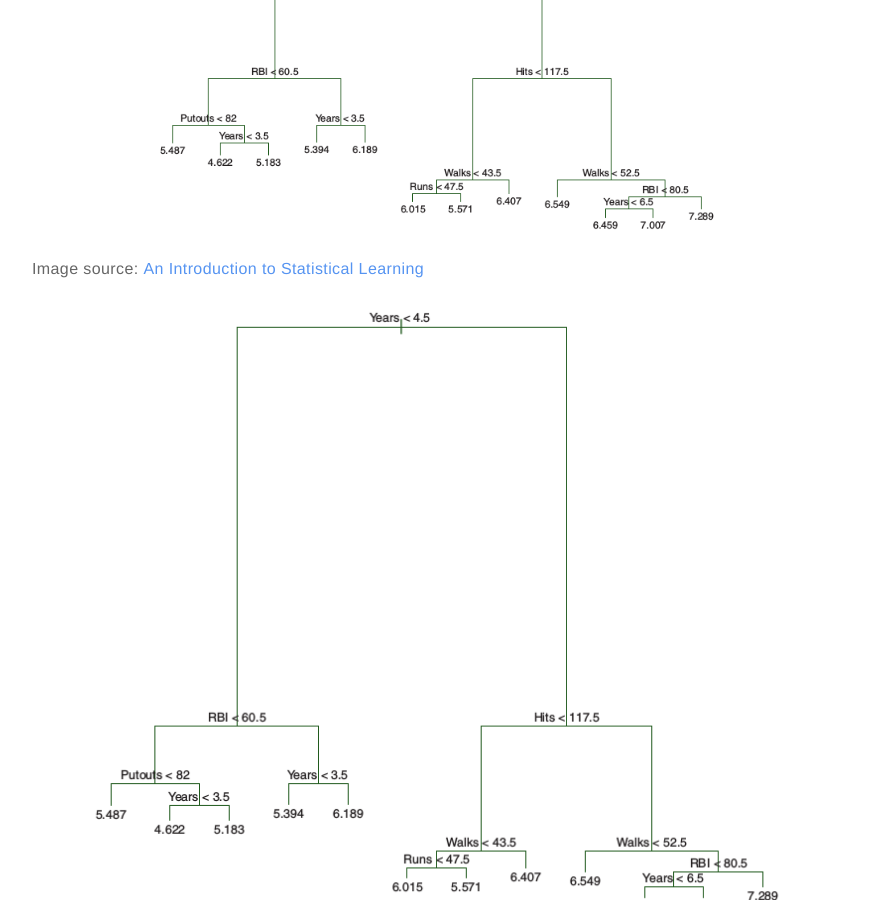
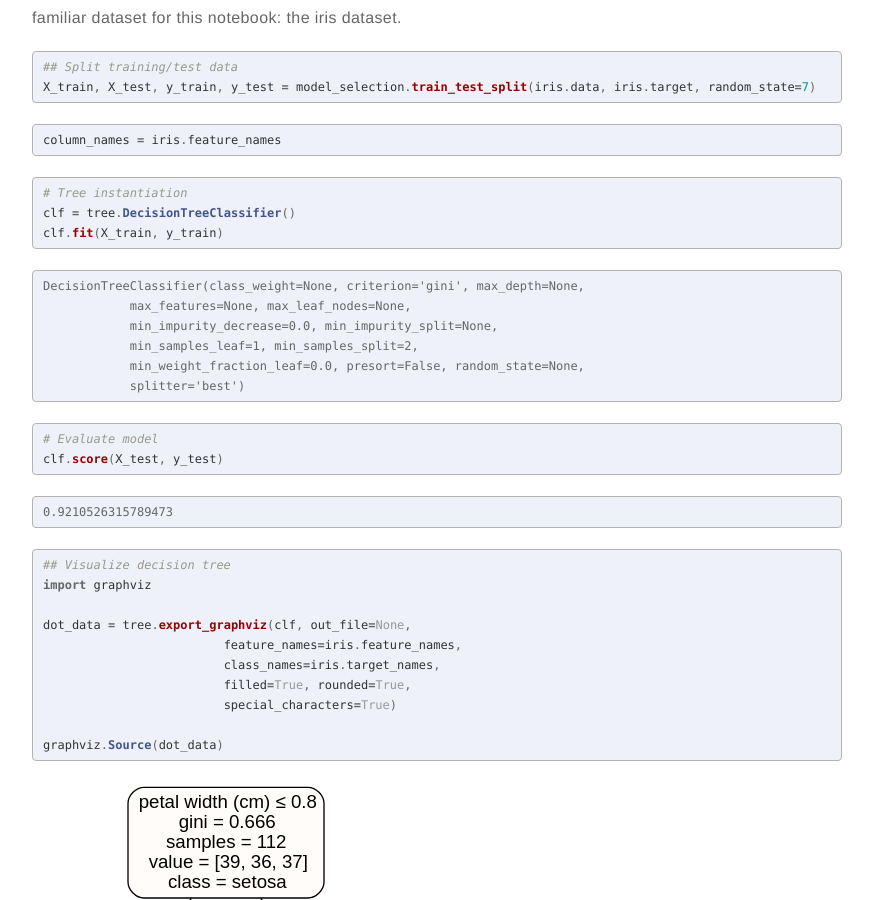
Before and after one commit to meccaLeccaHi/meccaLeccaHi.github.io, a Jekyll site: the page built from _posts/2018-10-24-decision-trees.md, in a window 1280 px wide and 900 px high, scrolled down 9609 px. Shown: the whole window, without its empty margins (203-1076 px from the left). Built offline with Jekyll 4.4.1, drawn with Linux system fonts in a browser that asks for light colours; some of the changed text lies outside the part shown.

Commit message:
implementing html partial

```diff
--- a/_posts/2018-10-24-decision-trees.md
+++ b/_posts/2018-10-24-decision-trees.md
@@ -191,21 +191,16 @@
 - The algorithm will always find _some_ solution to the problem...
 
 
-{% include figure.html url="/assets/images/decision_trees/over-fit.png" caption="Example of a highly over-fit model." height="300px" %}
+{% include figure.html url="/assets/images/decision_trees/over-fit.png" caption="Example of a highly over-fit model." height="150px" %}
 
-<div style="text-align: center">
-	<img src='/assets/images/decision_trees/over-fit.png' style="float: center; height: 300px">
-</div>
 
 A model is overfit when it memorizes or bends to a few specific data points rather than picking up general trends in the data.
 
 An unconstrained decision tree can learn an extreme tree (e.g. one feature for each word in a news article) -- see example below.
 
-{% include figure.html url="/assets/images/decision_trees/tree.png" caption="Example of a highly over-fit decision tree model." height="300px" %}
 
-<div style="text-align: center">
-	<img src='/assets/images/decision_trees/tree.png' style="float: center; height: 300px">
-</div>
+{% include figure.html url="/assets/images/decision_trees/tree.png" caption="Example of a highly over-fit decision tree model." height="350px" %}
+
 
 Fortunately, we can limit our decision trees using 'pruning' methods, which are described in the next section.
 
@@ -223,11 +218,9 @@
 
 - Nodes without any children (terminal nodes) are known as '*leaves*', while the '*branches*' correspond to the specific set of rules used by a particular tree to segment the predictor space.
 
-{% include figure.html url="/assets/images/decision_trees/tree_nodes.png" caption="Note that the next question is always dependent on the last in a decision tree model." height="300px" %}
 
-<div style="text-align: center">
-	<img src='/assets/images/decision_trees/tree_nodes.png' style="float: center; height: 300px">
-</div>
+{% include figure.html url="/assets/images/decision_trees/tree_nodes.png" caption="Note that the next question is always dependent on the last in a decision tree model." height="150px" %}
+
 
 Effectively, a decision tree contains a question at every node. This is where recursion comes in handy...
 
@@ -250,12 +243,9 @@
 > - How many hits has the player has this year? Using some cut-off threshold, we decide whether to go left or right from there.
 > - Subsequently, we ask how many years has the player been on the team, etc.
 
-<div style="text-align: center">
-	<img src='/assets/images/decision_trees/hitters.png' style="float: center; height: 500px">
-</div>
-Image source: [An Introduction to Statistical Learning](http://www-bcf.usc.edu/~gareth/ISL/)
 
-{% include figure_link.html url="/assets/images/decision_trees/hitters.png" href="http://www-bcf.usc.edu/~gareth/ISL/" caption="Image source: An Introduction to Statistical Learning (Gareth, et al.)" height="500px" %}
+{% include figure_link.html url="/assets/images/decision_trees/hitters.png" href="http://www-bcf.usc.edu/~gareth/ISL/" caption="Image source: An Introduction to Statistical Learning (Gareth, et al.)" height="450px" %}
+
 
 Each questions in intended to increase the '*purity*' of the data segments as much as possible.
 - We can use a variety of metrics to quantify the purity of the separation of groups including: *Classification error*, *Entropy*, or the *Gini Coefficient*.
@@ -387,12 +377,9 @@
 
 ### Random Forests
 
-<div style="text-align: center">
-	<img src='https://dsc-spidal.github.io/harp/img/4-5-1.png' style="float: center; height: 275px">
-</div>
-Image source: [dsc-spidal.github](https://dsc-spidal.github.io/harp/img/4-5-1.png)
 
 {% include figure_link.html url="https://dsc-spidal.github.io/harp/img/4-5-1.png" href="https://dsc-spidal.github.io/harp/img/4-5-1.png" caption="Image source: dsc-spidal.github" height="275px" %}
+
 
 Random forests provide an improvement over bagged trees in the form of a small tweak that makes the aggregated trees less correlated with each other. Just like in bagging, we build some number of decision trees on bootstrapped training samples. But here, each time a split is considered when building a tree, a random sample of
 $m$ predictors is chosen as split candidates, rather than the full set of $p$ predictors.
```
